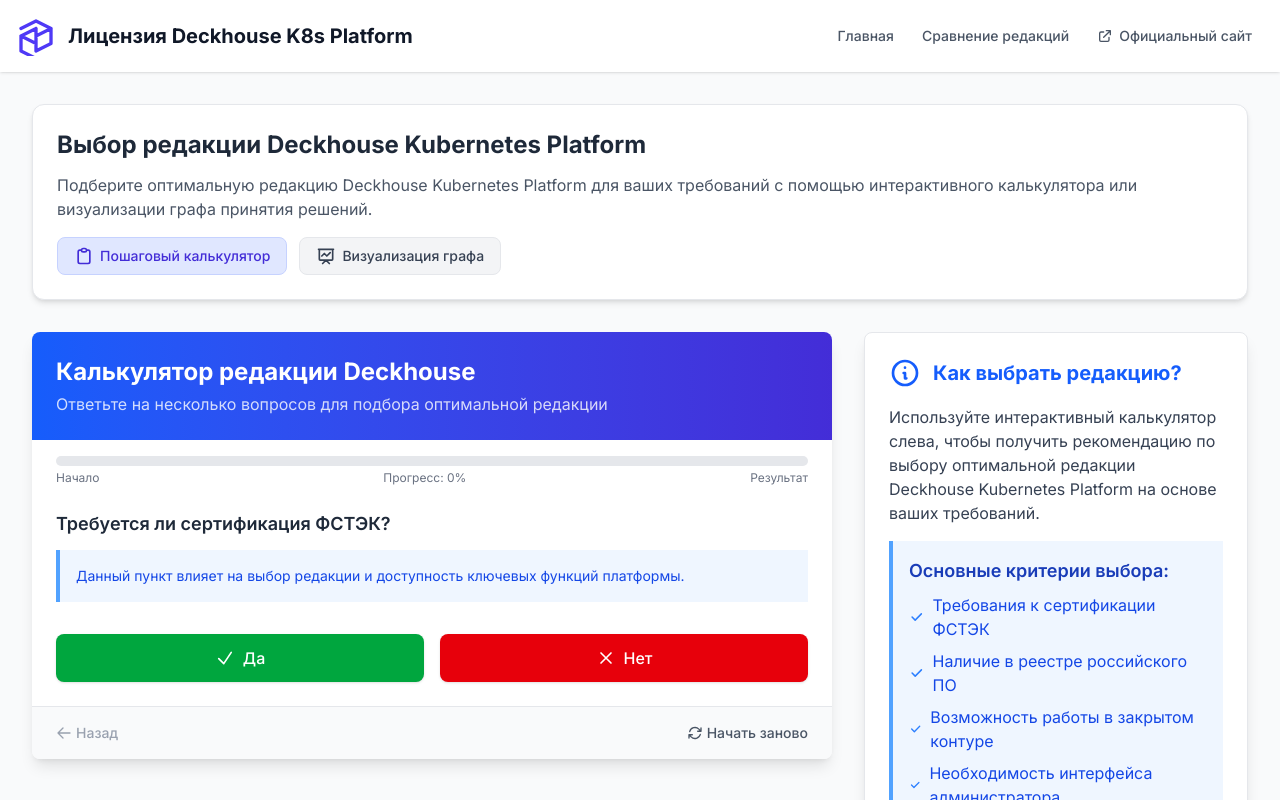
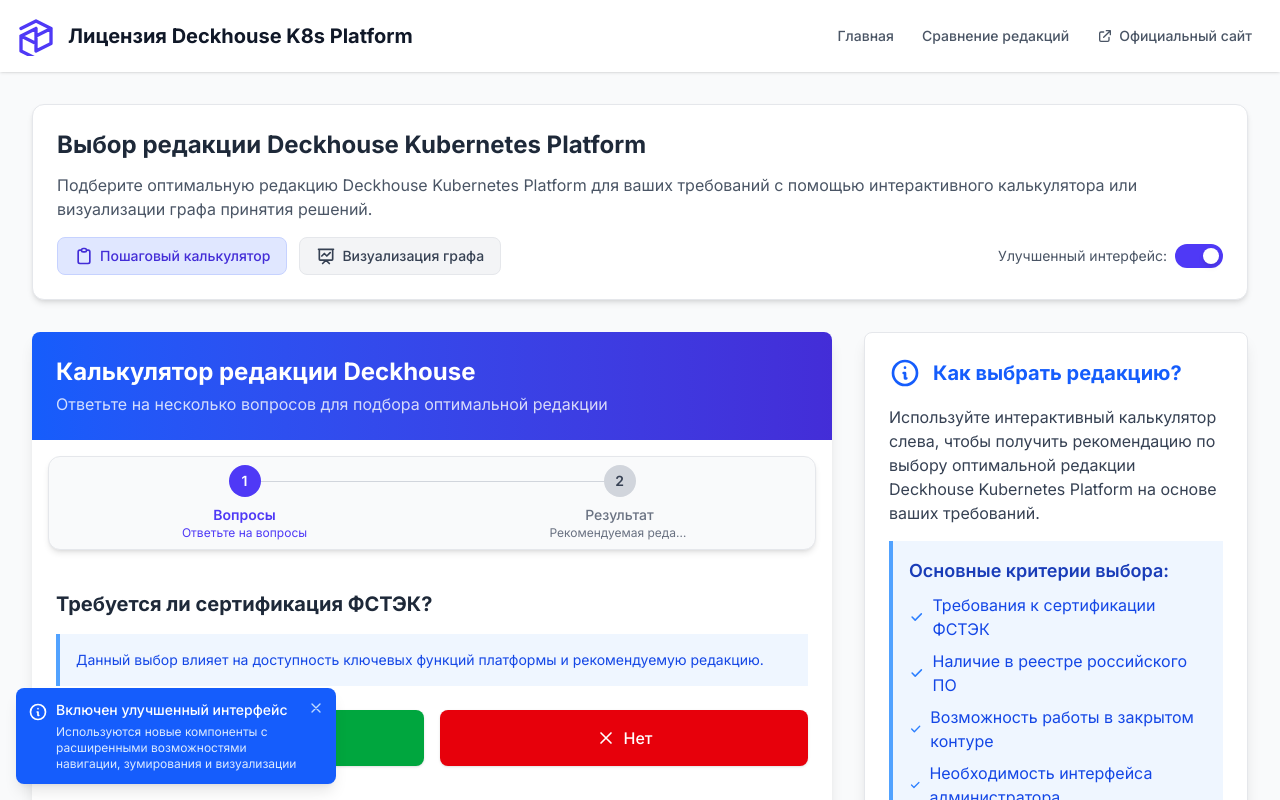
Before and after one commit to heAdz0r/dkp_license_graph, a Next.js app: page / in a window 1280 px wide. Shown: the top 800 px of the page. Built offline with nearby package versions, Linux system fonts and the light colour scheme.

Commit message:
Update main page to use enhanced components with improved UI

```diff
--- a/src/app/page.tsx
+++ b/src/app/page.tsx
@@ -3,14 +3,25 @@
 import React, { useState, useCallback } from "react";
 import dynamic from 'next/dynamic';
 import StepCalculator from "@/components/StepCalculator";
+import EnhancedCalculator from "@/components/EnhancedCalculator";
 import EditionCard from "@/components/EditionCard";
 import ComparisonTable from "@/components/ComparisonTable";
 import { Edition, features } from "@/data/licenseData";
 
-// Динамический импорт компонента визуализации графа для оптимизации производительности
+// Динамический импорт компонентов визуализации для оптимизации производительности
 const DecisionTree = dynamic(() => import("@/components/DecisionTree"), {
   ssr: false,
-  loading: () => <div className="w-full h-96 bg-gray-100 rounded-lg flex items-center justify-center">
+  loading: () => <LoadingVisualizer />
+});
+
+const EnhancedDecisionTree = dynamic(() => import("@/components/EnhancedDecisionTree"), {
+  ssr: false,
+  loading: () => <LoadingVisualizer />
+});
+
+// Компонент для отображения загрузки визуализации
+const LoadingVisualizer = () => (
+  <div className="w-full h-96 bg-gray-100 rounded-lg flex items-center justify-center">
     <div className="flex flex-col items-center text-gray-500">
       <svg className="w-10 h-10 text-gray-300 mb-3 animate-spin" viewBox="0 0 24 24" fill="none">
         <circle className="opacity-25" cx="12" cy="12" r="10" stroke="currentColor" strokeWidth="4"></circle>
@@ -19,7 +30,7 @@
       <div>Загрузка визуализации графа решений...</div>
     </div>
   </div>
-});
+);
 
 export default function Home() {
   // Состояние для выбранной редакции
@@ -30,6 +41,9 @@
 
   // Состояние для переключения между калькулятором и визуализацией
   const [viewMode, setViewMode] = useState<'calculator' | 'visualization'>('calculator');
+
+  // Состояние для переключения между базовыми и улучшенными компонентами
+  const [useEnhanced, setUseEnhanced] = useState(true);
 
   // Функция для выбора редакции
   const handleEditionSelect = useCallback((edition: Edition | null) => {
@@ -76,6 +90,19 @@
             </svg>
             Визуализация графа
           </button>
+
+          <div className="ml-auto flex items-center gap-2">
+            <span className="text-sm text-gray-600">Улучшенный интерфейс:</span>
+            <button
+              onClick={() => setUseEnhanced(!useEnhanced)}
+              className={`w-12 h-6 flex items-center rounded-full p-1 ${
+                useEnhanced ? 'bg-indigo-600 justify-end' : 'bg-gray-300 justify-start'
+              } transition-all duration-300`}
+              aria-label={useEnhanced ? "Отключить улучшенный интерфейс" : "Включить улучшенный интерфейс"}
+            >
+              <div className="bg-white w-4 h-4 rounded-full shadow-md"></div>
+            </button>
+          </div>
         </div>
       </div>
 
@@ -84,17 +111,32 @@
         {/* Левая колонка (2/3 ширины на больших экранах) */}
         <div className={`${viewMode === 'visualization' ? 'lg:col-span-3' : 'lg:col-span-2'}`}>
           {viewMode === 'calculator' ? (
-            <StepCalculator onEditionSelect={handleEditionSelect} />
+            useEnhanced ? (
+              <EnhancedCalculator
+                onEditionSelect={handleEditionSelect}
+                selectedEdition={selectedEdition}
+              />
+            ) : (
+              <StepCalculator onEditionSelect={handleEditionSelect} />
+            )
           ) : (
             <div className="bg-white rounded-lg shadow-lg border border-gray-200">
               <div className="p-5 border-b border-gray-200">
                 <h2 className="text-xl font-bold mb-2">Интерактивный граф принятия решений</h2>
                 <p className="text-gray-600">
                   Визуализация процесса выбора редакции на основе ваших требований. Взаимодействуйте с графом,
-                  используя масштабирование, перемещение и клики по узлам для навигации по варианта выбора.
+                  используя масштабирование, перемещение и клики по узлам для навигации по вариантам выбора.
                 </p>
               </div>
-              <DecisionTree onEditionSelect={handleEditionSelect} />
+              {useEnhanced ? (
+                <EnhancedDecisionTree
+                  onEditionSelect={handleEditionSelect}
+                  width={1000}
+                  height={700}
+                />
+              ) : (
+                <DecisionTree onEditionSelect={handleEditionSelect} />
+              )}
             </div>
           )}
         </div>
@@ -195,7 +237,7 @@
 
       {/* Результаты выбора в режиме визуализации */}
       {viewMode === 'visualization' && selectedEdition && (
-        <div className="bg-white rounded-lg shadow-lg p-6 border border-gray-200 mt-6">
+        <div className="bg-white rounded-lg shadow-lg p-6 border border-gray-200 animate-fadeIn">
           <div className="flex flex-col lg:flex-row gap-8 items-start">
             <div className="lg:w-2/3">
               <h2 className="text-2xl font-bold text-gray-800 mb-4">Выбранная редакция</h2>
@@ -278,7 +320,7 @@
 
       {/* Секция полного сравнения (отображается, если включено) */}
       {showFullComparison && (
-        <div className="bg-white rounded-lg shadow-lg p-6 border border-gray-200">
+        <div className="bg-white rounded-lg shadow-lg p-6 border border-gray-200 animate-fadeIn">
           <div className="flex items-center justify-between mb-6">
             <h2 className="text-2xl font-bold text-gray-800">Полное сравнение редакций</h2>
             <button
@@ -296,6 +338,27 @@
           />
         </div>
       )}
+
+      {/* Информационная плашка о улучшенном интерфейсе */}
+      {useEnhanced && (
+        <div className="fixed bottom-4 left-4 max-w-xs bg-blue-600 text-white p-3 rounded-lg shadow-lg animate-fadeIn flex items-start">
+          <svg className="w-5 h-5 mr-2 flex-shrink-0 mt-0.5" xmlns="http://www.w3.org/2000/svg" fill="none" viewBox="0 0 24 24" stroke="currentColor">
+            <path strokeLinecap="round" strokeLinejoin="round" strokeWidth={2} d="M13 16h-1v-4h-1m1-4h.01M21 12a9 9 0 11-18 0 9 9 0 0118 0z" />
+          </svg>
+          <div>
+            <p className="text-sm font-medium">Включен улучшенный интерфейс</p>
+            <p className="text-xs mt-1 text-blue-100">Используются новые компоненты с расширенными возможностями навигации, зумирования и визуализации</p>
+          </div>
+          <button
+            className="ml-2 text-blue-200 hover:text-white"
+            onClick={() => setUseEnhanced(false)}
+          >
+            <svg className="w-4 h-4" xmlns="http://www.w3.org/2000/svg" fill="none" viewBox="0 0 24 24" stroke="currentColor">
+              <path strokeLinecap="round" strokeLinejoin="round" strokeWidth={2} d="M6 18L18 6M6 6l12 12" />
+            </svg>
+          </button>
+        </div>
+      )}
     </div>
   );
 }
```
